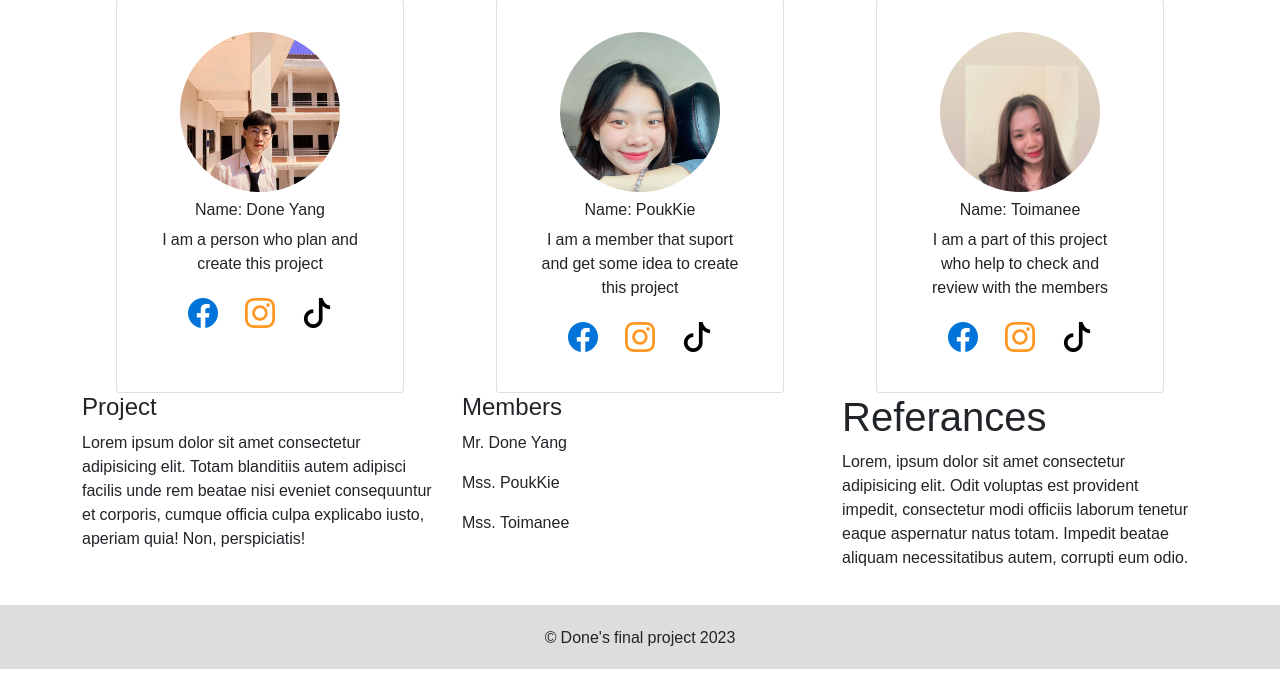
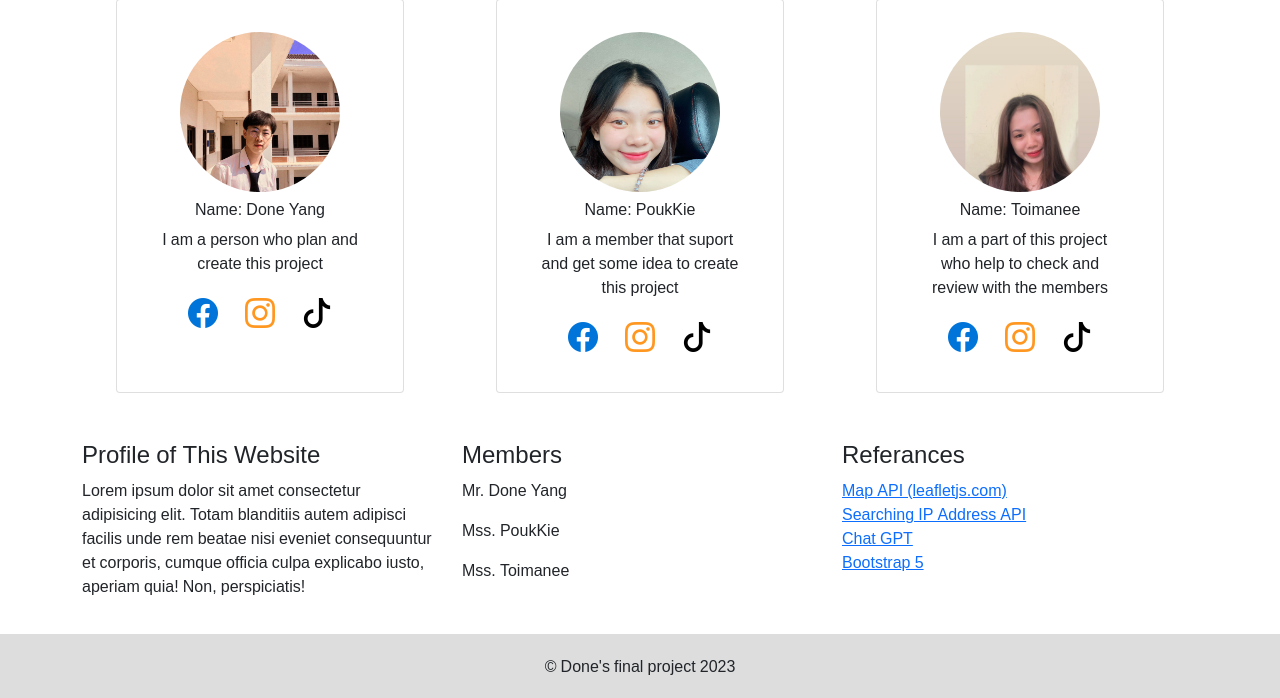
Before and after one commit to Done-Yang/Final_Project, a Django app: page /about/ in a window 1280 px wide. Shown: the part 139-837 px from the top of the page. Before the commit the page ends 808 px from the top, so only its background shows below. Run offline with Django 4.2, Linux system fonts and the light colour scheme; some web fonts are replaced.

Commit message:
udate menual file

```diff
--- a/Tracking-IP/template/about.html
+++ b/Tracking-IP/template/about.html
@@ -43,9 +43,9 @@
           </div>
         </div>
       </div>
-      <div class="row">
+      <div class="row mt-5">
         <div class="col-4">
-          <h4>Project</h4>
+          <h4>Profile of This Website</h4>
           <p>Lorem ipsum dolor sit amet consectetur adipisicing elit. Totam blanditiis autem adipisci facilis unde rem beatae nisi eveniet consequuntur et corporis, cumque officia culpa explicabo iusto, aperiam quia! Non, perspiciatis!</p>
         </div>
         <div class="col-4">
@@ -55,8 +55,13 @@
           <P>Mss. Toimanee</P>
         </div>
         <div class="col-4">
-          <h1>Referances</h1>
-          <p>Lorem, ipsum dolor sit amet consectetur adipisicing elit. Odit voluptas est provident impedit, consectetur modi officiis laborum tenetur eaque aspernatur natus totam. Impedit beatae aliquam necessitatibus autem, corrupti eum odio.</p>
+          <h4>Referances</h4>
+          <div class="row">
+            <a href="https://leafletjs.com/">Map API (leafletjs.com)</a>
+            <a href="https://ipapi.co">Searching IP Address API</a>
+            <a href="https://openai.com/">Chat GPT</a>
+            <a href="https://getbootstrap.com/">Bootstrap 5</a>
+          </div>
         </div>
       </div>
     </div>
```
